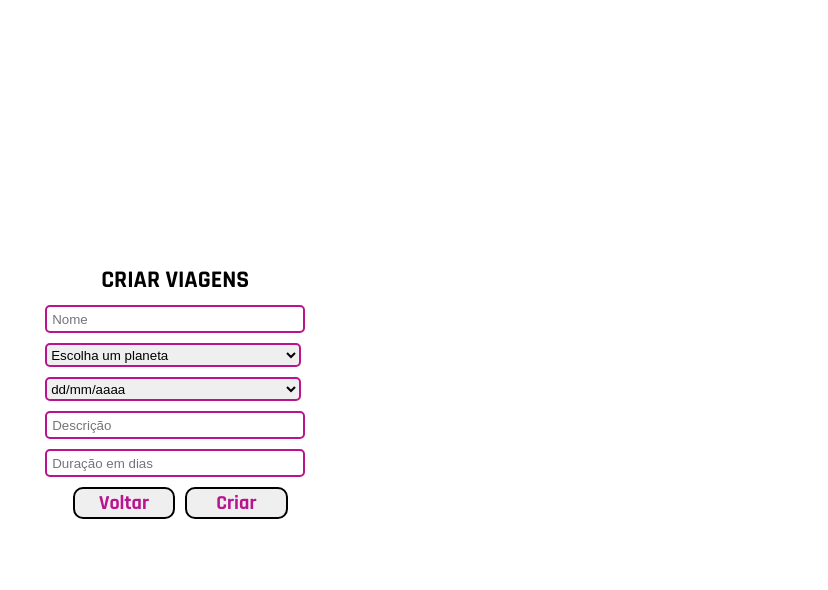
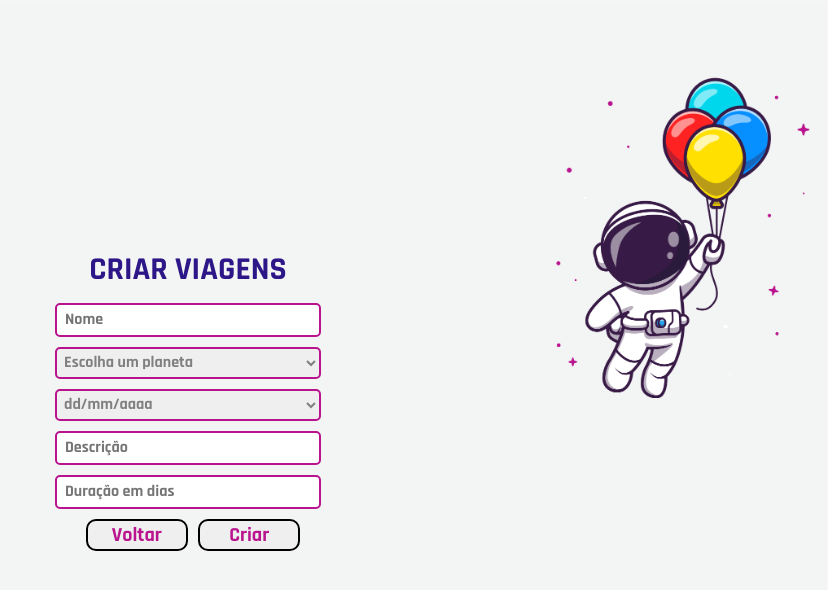
Before and after one commit to future4code/lamarr-Bruna-Santos, a React (Create React App) app in the folder modulo3/labex/labex/: page /admin/trips/create in a window 1280 px wide. Shown: the top 590 px of the page, without its empty margins (452-1280 px from the left). Built offline with nearby package versions, Linux system fonts and the light colour scheme.

Commit message:
Atualização da página formulário de inscrição para uma viagem: Select para escolher a viagem está vinculado com a API

```diff
--- a/modulo3/labex/labex/src/Hooks/UseRequestData.js
+++ b/modulo3/labex/labex/src/Hooks/UseRequestData.js
@@ -4,11 +4,9 @@ import axios from 'axios'
 export const useRequestData=()=>{
 
 const [listaDeViagens, setListaDeViagens]=useState([])
-const [listaDeCandidatos, setListaDeCandidatos]=useState([])
 const [isLoading, setIsLoading]=useState(false)
 
 const urlViagens="https://us-central1-labenu-apis.cloudfunctions.net/labeX/Bruna-carvalho-lamarr/trips"
-const urlCandidatos="https://us-central1-labenu-apis.cloudfunctions.net/labeX/Bruna-carvalho-lamarr/trips/:id/apply"
 
 
 const obterViagens=()=>{
@@ -19,11 +17,6 @@ const obterViagens=()=>{
     })
 }
 
-/* const obterCandidatos-()=>{
-    setIsLoading(true)
-    axios.post(urlCandidatos)
-} */
-
 useEffect(()=>{
     obterViagens()
 },[])
--- a/modulo3/labex/labex/src/pages/AdminHomePage/AdminHomePage.js
+++ b/modulo3/labex/labex/src/pages/AdminHomePage/AdminHomePage.js
@@ -19,7 +19,7 @@ export const AdminHomePage=()=>{
     }
     return(
         <DivAdminHomePage>
-            <h2>Painel administrativo</h2>
+            <h1>Painel administrativo</h1>
             <DivBotoesHomePage>
                 <button onClick={voltar}>Voltar</button>
                 <button onClick={novaViagem}>Criar viagem</button>
--- a/modulo3/labex/labex/src/pages/AdminHomePage/Styled.js
+++ b/modulo3/labex/labex/src/pages/AdminHomePage/Styled.js
@@ -1,15 +1,22 @@
 import styled from "styled-components";
+import imagemBackgroundPainelAdm from '../img/background-paineladm.png'
+
 
 export const DivAdminHomePage=styled.div`
     display: flex;
     flex-direction: column;
     justify-content: center;
     align-items: center;
-    height: 98vh;
-    width: 98vw;
-    h2{
+    height: 100vh;
+    width: 100vw;
+    background-image: url(${imagemBackgroundPainelAdm});
+    background-size: cover;
+
+    h1{
         font-family: 'Rajdhani', sans-serif;
-        margin-bottom: 10px;
+        color: #2d1687;
+        font-weight: bold;
+        padding-bottom: 1%;
     }
 `
 
--- a/modulo3/labex/labex/src/pages/ApplicationFormPage/ApplicationFormPage.js
+++ b/modulo3/labex/labex/src/pages/ApplicationFormPage/ApplicationFormPage.js
@@ -1,12 +1,44 @@
-import React from "react";
+import React, { useState } from "react";
 import { DivBotoesFormulario, DivFormulario } from "./Styled";
 import {useNavigate} from "react-router-dom"
 import { useRequestData } from "../../Hooks/UseRequestData";
+import axios from "axios";
 
 
 export const ApplicationFormPage=()=>{
+    const [listaDeCandidato, setListaDeCandidato]=useState([])
+    const [nameInput, setNameInput]=useState()
+    const [idadeInput, setIdadeInput]=useState()
+    const [textoInput, setTextoInput]=useState()
+    const [profissaoInput, setProfissaoInput]=useState()
+    const [paisInput, setPaisInput]=useState()
+    const [nomeViagem, setNomeViagem]=useState()
 
-    const [listaDeViagens, isLoading]=useRequestData()
+    const [listaViagens, isLoading]=useRequestData()
+
+
+    const url='https://us-central1-labenu-apis.cloudfunctions.net/labeX/Bruna-carvalho-lamarr/trips/1AkvKy7K8omPZqRn9EHS/apply'
+    const body={
+        "name":{nameInput},
+        "age": {idadeInput},
+        "applicationText":{textoInput},
+        "profession":{profissaoInput},
+        "country":{paisInput}
+    }
+
+    const formularioCandidato=()=>{
+        axios.post(url, body).then((response)=>{
+            setListaDeCandidato()
+            alert("usuario cadastrado com sucesso")
+        })
+        .catch(()=>{
+            alert("usuario não cadastrado")
+        })
+
+    }
+
+
+
     const navigate=useNavigate();
 
     const voltar=()=>{
@@ -15,26 +47,28 @@ export const ApplicationFormPage=()=>{
 
     return(
         <DivFormulario>
-            {isLoading?
-            <p>Carregando...</p>
+            {isLoading ?
+            <h2>Carregando....</h2>
             :
             <>
+            <useRequestData/>
                 <h1>Inscreva-se para uma viagem</h1>
                 <form>
                     <select>
                         <option>Escolha uma viagem</option>
+                        {listaViagens.map((item, index)=> <option value={item.name} key={index}>{item.name}</option>)}
                     </select>
-                    <input placeholder="Nome"/>
-                    <input placeholder="Idade"/>
-                    <input placeholder="Texto de candidatura"/>
-                    <input placeholder="Profissão"/>
-                    <select name="países" id="paises">
-                        <option>Selecione o seu país</option>
+                    <input placeholder="Nome" value={nameInput}/>
+                    <input placeholder="Idade" value={idadeInput}/>
+                    <textarea placeholder="Texto de candidatura" value={textoInput}/>
+                    <input placeholder="Profissão" value={profissaoInput}/>
+                    <select>
+                        <option value={paisInput}>Selecione o seu país</option>
                     </select>
                 </form>
                 <DivBotoesFormulario>
                     <button onClick={voltar}>Voltar</button>
-                    <button>Enviar</button>
+                    <button onClick={formularioCandidato}>Enviar</button>
                 </DivBotoesFormulario>
             </>
 }
--- a/modulo3/labex/labex/src/pages/ApplicationFormPage/Styled.js
+++ b/modulo3/labex/labex/src/pages/ApplicationFormPage/Styled.js
@@ -11,6 +11,12 @@ export const DivFormulario=styled.div`
     align-items: center;
     background-image: url(${imagemBackgroundFormulario});
     background-size: cover;
+    h2{
+        font-family: 'Rajdhani', sans-serif;
+        margin-bottom: 10px;
+        color: #2d1687;
+
+    }
     h1{
         font-family: 'Rajdhani', sans-serif;
         margin-bottom: 10px;
@@ -21,24 +27,58 @@ export const DivFormulario=styled.div`
         display: flex;
         flex-direction: column;
 
-    input{
+    input {
         margin-bottom: 10px;
         border-radius: 5px;
         border: 2px solid #b9148e;
         height: 3vh;
         outline: none;
+        color: gray;
+        font-size: 16px;
+        font-family: 'Rajdhani', sans-serif;
+        padding: 3px;
+        :focus {
+                color: #2d1687;
+            }
         ::placeholder{
             padding: 5px;
+            font-family: 'Rajdhani', sans-serif;
+            font-size: 16px;
+
         }
+    }
+
+    textarea{
+        border: 2px solid #b9148e;
+        margin-bottom: 10px;
+        border-radius: 5px;
+        font-family: 'Rajdhani', sans-serif;
+        padding: 5px;
+        font-size: 16px;
+        outline: none;
+        color: gray;
+        :focus {
+                color: #2d1687;
+            }
+
+
     }
 
         select{
             margin-bottom: 10px;
             width: 20vw;
-            height: 3vh;
+            height: 3.5vh;
             border-radius: 5px;
             border: 2px solid #b9148e;
             outline: none;
+            font-size: 16px;
+            font-family: 'Rajdhani', sans-serif;
+            color: gray;
+            cursor: pointer;
+            :focus {
+                color: #2d1687;
+            }
+
         }
     }
 
--- a/modulo3/labex/labex/src/pages/CreateTripPage/CreateTripPage.js
+++ b/modulo3/labex/labex/src/pages/CreateTripPage/CreateTripPage.js
@@ -13,7 +13,7 @@ export const CreateTripPage=()=>{
 
     return(
         <DivCriarPaginas>
-            <h2>CRIAR VIAGENS</h2>
+            <h1>CRIAR VIAGENS</h1>
             <form>
                 <input placeholder="Nome"/>
                 <select>
--- a/modulo3/labex/labex/src/pages/CreateTripPage/Styled.js
+++ b/modulo3/labex/labex/src/pages/CreateTripPage/Styled.js
@@ -1,16 +1,22 @@
 import styled from "styled-components";
+import imagemBackgroundCriarViagens from '../img/background-criar-viagens.png'
+
 
 export const DivCriarPaginas=styled.div`
     display: flex;
     flex-direction: column;
-    width: 98vw;
-    height: 98vh;
+    width: 100vw;
+    height: 100vh;
     justify-content: center;
     align-items: center;
+    background-image: url(${imagemBackgroundCriarViagens});
+    background-size: cover;
 
-    h2{
+    h1{
         font-family: 'Rajdhani', sans-serif;
-        margin-bottom: 10px;
+        color: #2d1687;
+        font-weight: bold;
+        padding-bottom: 1%;
     }
 
     form{
@@ -18,19 +24,55 @@ export const DivCriarPaginas=styled.div`
         flex-direction: column;
     }
 
-    input, select{
-        width: 20vw;
+    input{
         margin-bottom: 10px;
         border-radius: 5px;
         border: 2px solid #b9148e;
+        width: 20vw;
         height: 3vh;
         outline: none;
+        color: gray;
+        font-size: 16px;
+        font-family: 'Rajdhani', sans-serif;
+        padding: 3px;
+        :focus {
+                color: #2d1687;
+            }
         ::placeholder{
             padding: 5px;
+            font-family: 'Rajdhani', sans-serif;
+            font-size: 16px;
+
         }
     }
 
+    select{
+        margin-bottom: 10px;
+        border-radius: 5px;
+        border: 2px solid #b9148e;
+        min-width: 20.5vw;
+        height: 4vh;
+        outline: none;
+        color: gray;
+        font-size: 16px;
+        font-family: 'Rajdhani', sans-serif;
+        padding: 3px;
+        :focus {
+                color: #2d1687;
+            }
+        ::placeholder{
+            padding: 5px;
+            font-family: 'Rajdhani', sans-serif;
+            font-size: 16px;
+
+        }
+
+    }
 `
+
+
+
+
 
 export const DivBotoesCriarViagem=styled.div`
     display: flex;
--- a/modulo3/labex/labex/src/pages/ListTrips/ListTripsPage.js
+++ b/modulo3/labex/labex/src/pages/ListTrips/ListTripsPage.js
@@ -32,7 +32,7 @@ export const LisTripsPage=()=>{
     return(
         <DivHome>
             {isLoading?
-            <p>Carregando...</p>
+            <h3>Carregando...</h3>
             :
             <>
                 <h1>Lista de Viagens</h1>
--- a/modulo3/labex/labex/src/pages/ListTrips/Styled.js
+++ b/modulo3/labex/labex/src/pages/ListTrips/Styled.js
@@ -11,6 +11,12 @@ export const DivHome=styled.div`
     align-items: center;
     background-image: url(${imagemBackgroundViagens});
     background-size: cover;
+    h3{
+        font-family: 'Rajdhani', sans-serif;
+        margin-bottom: 10px;
+        color: #2d1687;
+        font-size: 25px;
+    }
     h1{
         font-family: 'Rajdhani', sans-serif;
         padding-top: 2vh;
--- a/modulo3/labex/labex/src/pages/LoginPage/LoginPage.js
+++ b/modulo3/labex/labex/src/pages/LoginPage/LoginPage.js
@@ -17,7 +17,7 @@ export const LoginPage=()=>{
 
     return(
         <DivLoginPage>
-            <h2>Login</h2>
+            <h1>Login</h1>
             <input placeholder="E-mail"/>
             <input type="password" nome="senha"placeholder="Senha"/>
             <DivBotoesLoginPage>
--- a/modulo3/labex/labex/src/pages/LoginPage/Styled.js
+++ b/modulo3/labex/labex/src/pages/LoginPage/Styled.js
@@ -11,9 +11,11 @@ export const DivLoginPage=styled.div`
     background-image: url(${imagemBackgroundLogin});
     background-size: cover;
 
-    h2{
+    h1{
         font-family: 'Rajdhani', sans-serif;
-        margin-bottom: 10px;
+        color: #2d1687;
+        font-weight: bold;
+        padding-bottom: 1%
     }
 
     input{
@@ -21,11 +23,19 @@ export const DivLoginPage=styled.div`
         border-radius: 5px;
         border: 2px solid #b9148e;
         height: 3vh;
+        width: 20%;
         outline: none;
-            width: 20%;
-
+        color: gray;
+        font-size: 16px;
+        font-family: 'Rajdhani', sans-serif;
+        padding: 3px;
+        :focus {
+                color: #2d1687;
+            }
         ::placeholder{
             padding: 5px;
+            font-family: 'Rajdhani', sans-serif;
+            font-size: 16px;
         }
     }
 `
```
Also changed, not shown: modulo3/labex/labex/src/pages/img/background-criar-viagens.png (added), modulo3/labex/labex/src/pages/img/background-paineladm.png (added). Lines whose indentation alone changed are shown as unchanged.
